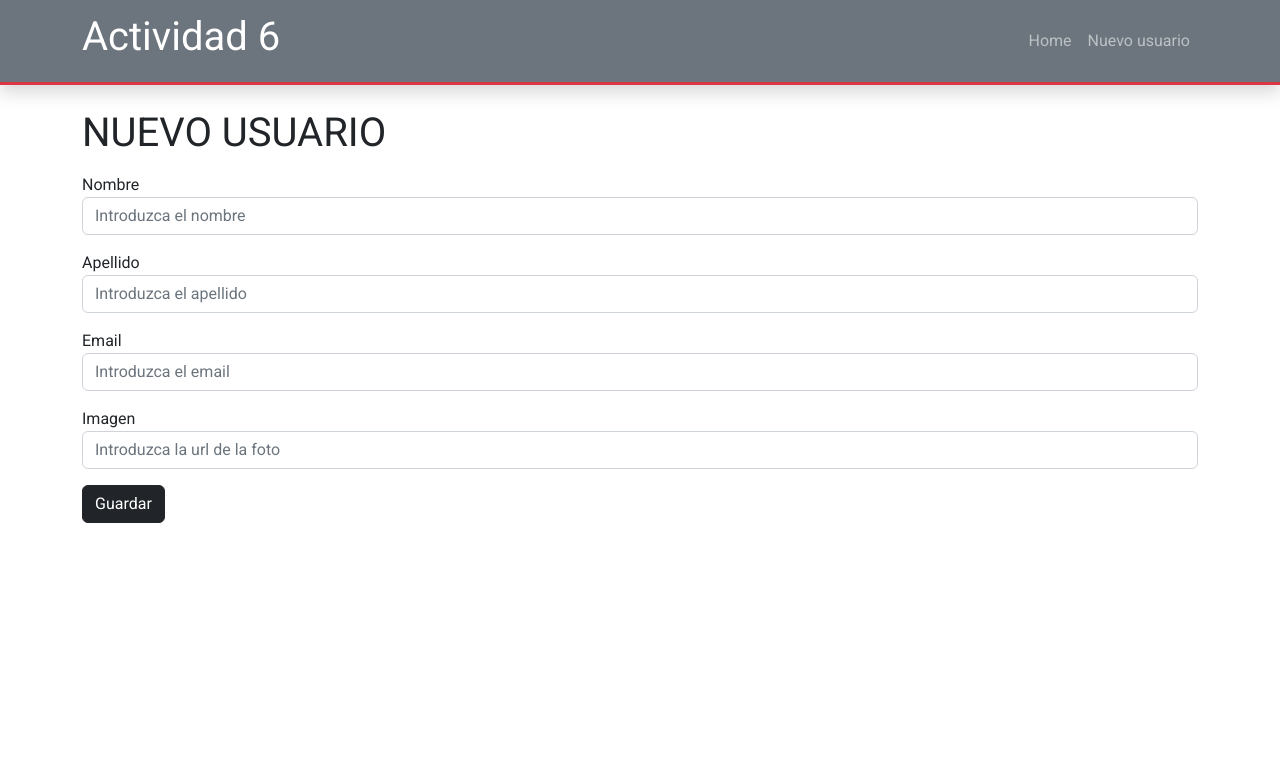
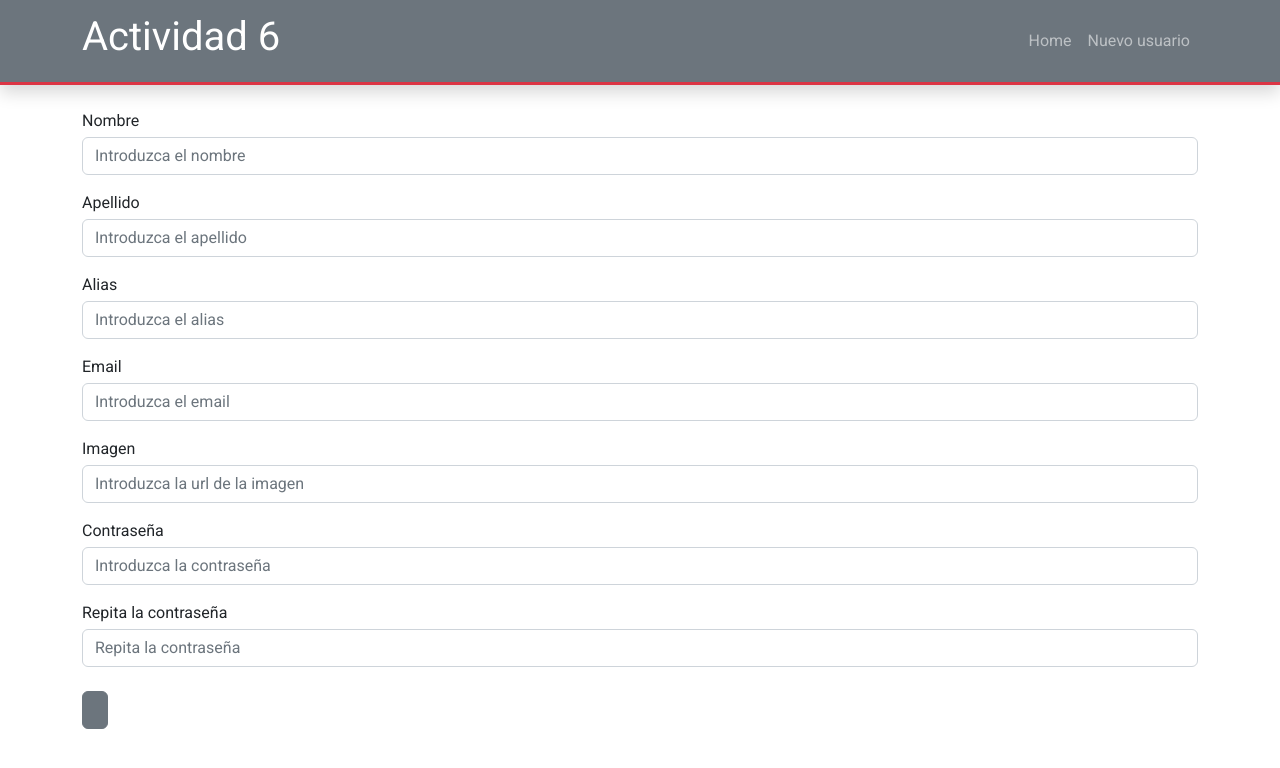
Before and after one commit to alberto-mm/unir-fsd-act6, an Angular app: page /updateuser/1 in a window 1280 px wide. Shown: the top 768 px of the page. Built offline with nearby package versions, Linux system fonts and the light colour scheme; no server answers.

Commit message:
Creado el formulario con validaciones
Tanto para dar de alta un nuevo usuario como para actualizar uno existente, recibiendo sus datos para autocompletar los campos del formulario

```diff
--- a/src/app/app.module.ts
+++ b/src/app/app.module.ts
@@ -10,6 +10,7 @@
 import { UserViewComponent } from './components/user-view/user-view.component';
 import { FormComponent } from './components/form/form.component';
 import { Error404Component } from './components/error404/error404.component';
+import { ReactiveFormsModule } from '@angular/forms';
 
 @NgModule({
   declarations: [
@@ -24,7 +25,8 @@
   imports: [
     BrowserModule,
     AppRoutingModule,
-    HttpClientModule
+    HttpClientModule,
+    ReactiveFormsModule
   ],
   providers: [],
   bootstrap: [AppComponent]
--- a/src/app/components/error404/error404.component.html
+++ b/src/app/components/error404/error404.component.html
@@ -5,6 +5,6 @@
         <p class="lead">
             La página que estás buscando no existe.
           </p>
-        <a class="btn btn-primary" [routerLink]="['/home']">Volver a inicio</a>
+        <a class="btn btn-secondary" [routerLink]="['/home']">Volver a inicio</a>
     </div>
 </div>
--- a/src/app/components/form/form.component.css
+++ b/src/app/components/form/form.component.css
@@ -0,0 +1,12 @@
+input.ng-invalid.ng-touched{
+    border-bottom: 3px solid tomato;
+}
+
+input.ng-valid.ng-touched{
+    border-bottom: 3px solid lightgreen;
+}
+
+.error{
+    color: tomato;
+    font-size: 12px;
+}
--- a/src/app/components/form/form.component.html
+++ b/src/app/components/form/form.component.html
@@ -1,26 +1,55 @@
 <section class="container mt-4">
-    <h1>NUEVO USUARIO</h1>
-    <form>
+    <h1>{{formName}}</h1>
+    <form [formGroup]="form" (ngSubmit)="getDataForm()">
+
         <div class="mt-3">
-            <label for="name">Nombre</label>
-            <input type="text" id="name" class="form-control" placeholder="Introduzca el nombre">
+            <label for="first_name">Nombre</label>
+            <input type="text" id="first_name" class="form-control mt-1" placeholder="Introduzca el nombre" formControlName="first_name">
+            <p class="error" *ngIf="checkControl('first_name', 'required')">Campo requerido</p>
         </div>
 
         <div class="mt-3">
-            <label for="surname">Apellido</label>
-            <input type="text" id="surname" class="form-control" placeholder="Introduzca el apellido">
+            <label for="last_name">Apellido</label>
+            <input type="text" id="last_name" class="form-control mt-1" placeholder="Introduzca el apellido" formControlName="last_name">
+            <p class="error" *ngIf="checkControl('last_name', 'required')">Campo requerido</p>
+        </div>
+
+        <div class="mt-3">
+            <label for="username">Alias</label>
+            <input type="text" id="username" class="form-control mt-1" placeholder="Introduzca el alias" formControlName="username">
+            <p class="error" *ngIf="checkControl('username', 'required')">Campo requerido</p>
         </div>
 
         <div class="mt-3">
             <label for="email">Email</label>
-            <input type="text" id="email" class="form-control" placeholder="Introduzca el email">
+            <input type="text" id="email" class="form-control mt-1" placeholder="Introduzca el email" formControlName="email">
+            <p class="error" *ngIf="checkControl('email', 'required')">Campo requerido</p>
+            <p class="error" *ngIf="checkControl('email', 'pattern')">El email introducido no es válido</p>
         </div>
 
         <div class="mt-3">
-            <label for="photo">Imagen</label>
-            <input type="text" id="photo" class="form-control" placeholder="Introduzca la url de la foto">
+            <label for="image">Imagen</label>
+            <input type="text" id="image" class="form-control mt-1" placeholder="Introduzca la url de la imagen" formControlName="image">
+            <p class="error" *ngIf="checkControl('image', 'required')">Campo requerido</p>
         </div>
 
-        <input type="submit" class="btn btn-dark mt-3" value="Guardar">
+        <div class="mt-3">
+            <label for="password">Contraseña</label>
+            <input type="password" id="password" class="form-control mt-1" placeholder="Introduzca la contraseña" formControlName="password">
+            <p class="error" *ngIf="checkControl('password', 'required')">Campo requerido</p>
+            <p class="error" *ngIf="checkControl('password', 'minlength')">La contraseña debe tener entre 8 y 16 caracteres</p>
+            <p class="error" *ngIf="checkControl('password', 'maxlength')">La contraseña debe tener entre 8 y 16 caracteres</p>
+        </div>
+
+        <div class="mt-3">
+            <label for="repeatPassword">Repita la contraseña</label>
+            <input type="password" id="repeatPassword" class="form-control mt-1" placeholder="Repita la contraseña" formControlName="repeatPassword">
+            <p class="error" *ngIf="form.hasError('checkpassword')">Las contraseñas no son iguales</p>
+        </div>
+
+        <div class="mt-4">
+            <input type="submit" class="btn btn-secondary" [value]="buttonName">
+        </div>
+
     </form>
 </section>
--- a/src/app/components/form/form.component.ts
+++ b/src/app/components/form/form.component.ts
@@ -1,4 +1,8 @@
 import { Component, OnInit } from '@angular/core';
+import { AbstractControl, FormControl, FormGroup, Validators } from '@angular/forms';
+import { ActivatedRoute } from '@angular/router';
+import { User } from 'src/app/interfaces/user.interface';
+import { UsersService } from 'src/app/services/users.service';
 
 @Component({
   selector: 'app-form',
@@ -7,9 +11,100 @@
 })
 export class FormComponent implements OnInit {
 
-  constructor() { }
+  form: FormGroup;
+  myUser: User | any;
+  formName: string = '';
+  buttonName: string = '';
+
+  constructor(
+    private activatedRoute: ActivatedRoute,
+    private usersService: UsersService
+  ) {
+    this.form = new FormGroup({
+      first_name: new FormControl('', [
+        Validators.required
+      ]),
+      last_name: new FormControl('', [
+        Validators.required
+      ]),
+      username: new FormControl('', [
+        Validators.required
+      ]),
+      email: new FormControl('', [
+        Validators.required,
+        Validators.pattern(/^[\w-.]+@([\w-]+\.)+[\w-]{2,7}$/)
+      ]),
+      image: new FormControl('', [
+        Validators.required
+      ]),
+      password: new FormControl('', [
+        Validators.required,
+        Validators.minLength(8),
+        Validators.maxLength(16)
+      ]),
+      repeatPassword: new FormControl('', []),
+    }, [this.checkPassword])
+  }
 
   ngOnInit(): void {
+    this.activatedRoute.params.subscribe(async (params: any) => {
+      // Se comprueba la ruta para definir si se quiere actualizar o crear un usuario
+      if (params.iduser !== undefined) {
+        // Si se quiere actualizar, se obtienen los datos del usuario
+        let id: number = parseInt(params.iduser);
+        try {
+          let response = await this.usersService.getById(id);
+          this.myUser = response;
+          this.form.patchValue({
+            first_name: this.myUser.first_name,
+            last_name: this.myUser.last_name,
+            username: this.myUser.username,
+            email: this.myUser.email,
+            image: this.myUser.image
+          });
+          this.formName = 'ACTUALIZAR USUARIO';
+          this.buttonName = 'Actualizar';
+        } catch(err) {
+          console.log(err);
+        }
+      } else {
+        // Crear nuevo usuario
+        this.formName = 'NUEVO USUARIO';
+        this.buttonName = 'Guardar';
+      }
+    });
+  }
+
+  getDataForm() {
+    if (this.form.valid) {
+      console.log(this.form.value)
+      /* TO DO
+      - CREAR UNA VARIABLE newUser QUE ALMACENE LOS DATOS DEL FORMULARIO (QUITAR repeatPassword)
+      - HACER EL ENVÍO DE DATOS A LA API (CREAR CON POST Y ACTUALIZAR CON PUT)
+      - INFORMAR DE LA RESPUESTA DE LA API (OK o KO)
+      - VACIAR EL FORMULARIO O REDIRIGIR AL LISTADO (MEJRO LA SEGUNDA OPCIÓN)
+      */
+    } else {
+      alert('¡Hay campos del formulario incorrectos!');
+    }
+  }
+
+  checkControl(pControlName: string, pError: string): boolean {
+    if (this.form.get(pControlName)?.hasError(pError) && this.form.get(pControlName)?.touched) {
+      return true;
+    } else {
+      return false;
+    }
+  }
+
+  checkPassword(pFormValue: AbstractControl) {
+    const password: string = pFormValue.get('password')?.value;
+    const repeatPassword: string = pFormValue.get('repeatPassword')?.value;
+    if (password !== repeatPassword) {
+      return { 'checkpassword': true }
+    } else {
+      return null
+    }
   }
 
 }
--- a/src/app/components/user-card/user-card.component.html
+++ b/src/app/components/user-card/user-card.component.html
@@ -5,7 +5,7 @@
     </div>
     <div class="d-flex justify-content-between m-2">
         <a class="btn btn-secondary d-flex align-items-center p-1" [routerLink]="['/user', myUser.id]"><i class="fa-solid fa-magnifying-glass me-1"> </i>Ver</a>
-        <a class="btn btn-secondary d-flex align-items-center p-1"><i class="fa-solid fa-arrows-rotate me-1"></i>Actualizar</a>
+        <a class="btn btn-secondary d-flex align-items-center p-1" [routerLink]="['/updateuser', myUser.id]"><i class="fa-solid fa-arrows-rotate me-1"></i>Actualizar</a>
         <a class="btn btn-danger"><i class="fa-regular fa-trash-can"></i></a>
     </div>
   </div>
--- a/src/app/components/user-view/user-view.component.html
+++ b/src/app/components/user-view/user-view.component.html
@@ -4,7 +4,7 @@
             <figure class="col-12 col-md-4">
                 <img class="img" [src]="myUser?.image" [alt]="myUser?.first_name">
             </figure>
-            <div class="col-12 col-md-8">
+            <div class="col-12 col-md-8 position-relative">
                 <h2>{{ myUser?.first_name }}</h2>
                 <h2>{{ myUser?.last_name }}</h2>
                 <ul>
@@ -12,9 +12,11 @@
                     <li>Email: {{ myUser?.email }}</li>
                 </ul>
                 <div class="d-flex justify-content-start">
-                    <button class="btn btn-secondary d-flex align-items-center"><i class="fa-solid fa-arrows-rotate me-1"></i>Actualizar</button>
-                    <button class="btn btn-secondary ms-2" [routerLink]="['/home']">Volver al listado</button>
+                    <button class="btn btn-secondary d-flex align-items-center" [routerLink]="['/updateuser', myUser?.id]"><i class="fa-solid fa-arrows-rotate me-1"></i>Actualizar</button>
                     <button class="btn btn-danger ms-2"><i class="fa-regular fa-trash-can"></i></button>
+                </div>
+                <div class="position-absolute bottom-0 end-0">
+                    <button class="btn btn-secondary me-3" [routerLink]="['/home']">Volver al listado</button>
                 </div>
             </div>
         </div>
```
